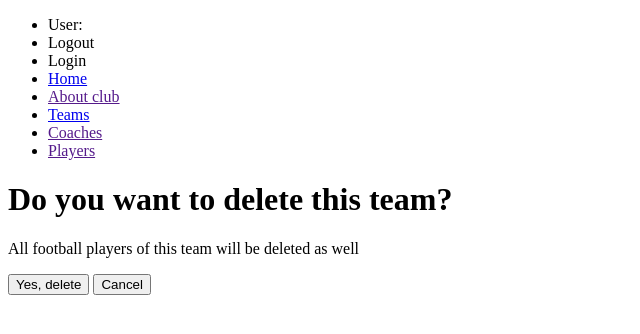
After one commit to anastasiia-tsurkan/iCoach, a Django app: page /team/1/delete/ in a window 1280 px wide. The commit adds this page. Shown: the top 334 px of the page, without its empty margins (0-640 px from the left). Run offline with Django 4.2, Linux system fonts and the light colour scheme; data comes from the database, SQL or seed files in the repository; both versions use the stored data as it was after the commit.

Commit message:
Define TeamUpdateView and TeamDeleteView, create correspond templates. Add position field in Coach model

```diff
--- a/sport_academy/models.py
+++ b/sport_academy/models.py
@@ -33,8 +33,9 @@ class Team(models.Model):
 class Coach(AbstractUser):
     team = models.ManyToManyField(
         Team,
-        related_name="teams",
+        related_name="coaches",
     )
+    position = models.CharField(max_length=67, null=True)
 
     class Meta:
         verbose_name = "coach"
--- a/sport_academy/urls.py
+++ b/sport_academy/urls.py
@@ -3,13 +3,20 @@ from django.urls import path
 from sport_academy.views import (
     index,
     TeamListView,
+    TeamDetailView,
     TeamCreateView,
+    TeamUpdateView,
+    TeamDeleteView,
 )
 
 urlpatterns = [
     path("", index, name="index"),
     path("teams/", TeamListView.as_view(), name="teams-list"),
     path("teams/create/", TeamCreateView.as_view(), name="team-create"),
+    path("team/<int:pk>/", TeamDetailView.as_view(), name="team-detail"),
+    path("team/<int:pk>/update/", TeamUpdateView.as_view(), name="team-update"),
+    path("team/<int:pk>/delete/", TeamDeleteView.as_view(), name="team-delete"),
+
 
 ]
 app_name = "sport_academy"
--- a/sport_academy/views.py
+++ b/sport_academy/views.py
@@ -39,3 +39,18 @@ class TeamCreateView(generic.CreateView):
     model = Team
     fields = "__all__"
     success_url = reverse_lazy("sport_academy:teams-list")
+
+
+class TeamDetailView(generic.DetailView):
+    model = Team
+
+
+class TeamUpdateView(generic.UpdateView):
+    model = Team
+    fields = "__all__"
+    success_url = reverse_lazy("sport_academy:teams-list")
+
+
+class TeamDeleteView(generic.DeleteView):
+    model = Team
+    success_url = reverse_lazy("sport_academy:teams-list")
--- /dev/null
+++ b/templates/sport_academy/team_confirm_delete.html
@@ -0,0 +1,12 @@
+{% extends "base.html" %}
+
+{% block content %}
+  <h1>Do you want to delete this team?</h1>
+  <p>All football players of this team will be deleted as well</p>
+  <form action="" method="post">
+    {% csrf_token %}
+
+    <input type="submit" value="Yes, delete">
+    <input class="btn btn-success" type="button" value="Cancel" onclick="history.back()">
+  </form>
+{% endblock %}
--- a/templates/sport_academy/team_form.html
+++ b/templates/sport_academy/team_form.html
@@ -4,7 +4,7 @@
   <h1>{{ object|yesno:"Update,Create new" }} team</h1>
   <form action="" method="post" novalidate>
     {% csrf_token %}
-
+    {{ form.as_p }}
     <input type="submit" value="Save">
   </form>
 {% endblock %}
--- a/templates/sport_academy/teams_list.html
+++ b/templates/sport_academy/teams_list.html
@@ -24,7 +24,7 @@
               <a href="">{{ team.club.name }}</a>
             </td>
             <td>
-              <a href="">{{ team.name }}</a>
+              <a href="{% url 'sport_academy:team-detail' pk=team.id %}">{{ team.name }}</a>
             </td>
             <td>
               {{ team.season }}
```
Also changed, not shown: templates/sport_academy/team_detail.html (+24 -0 lines), db.sqlite3, sport_academy/migrations/0002_coach_position_alter_coach_team.py (added).
